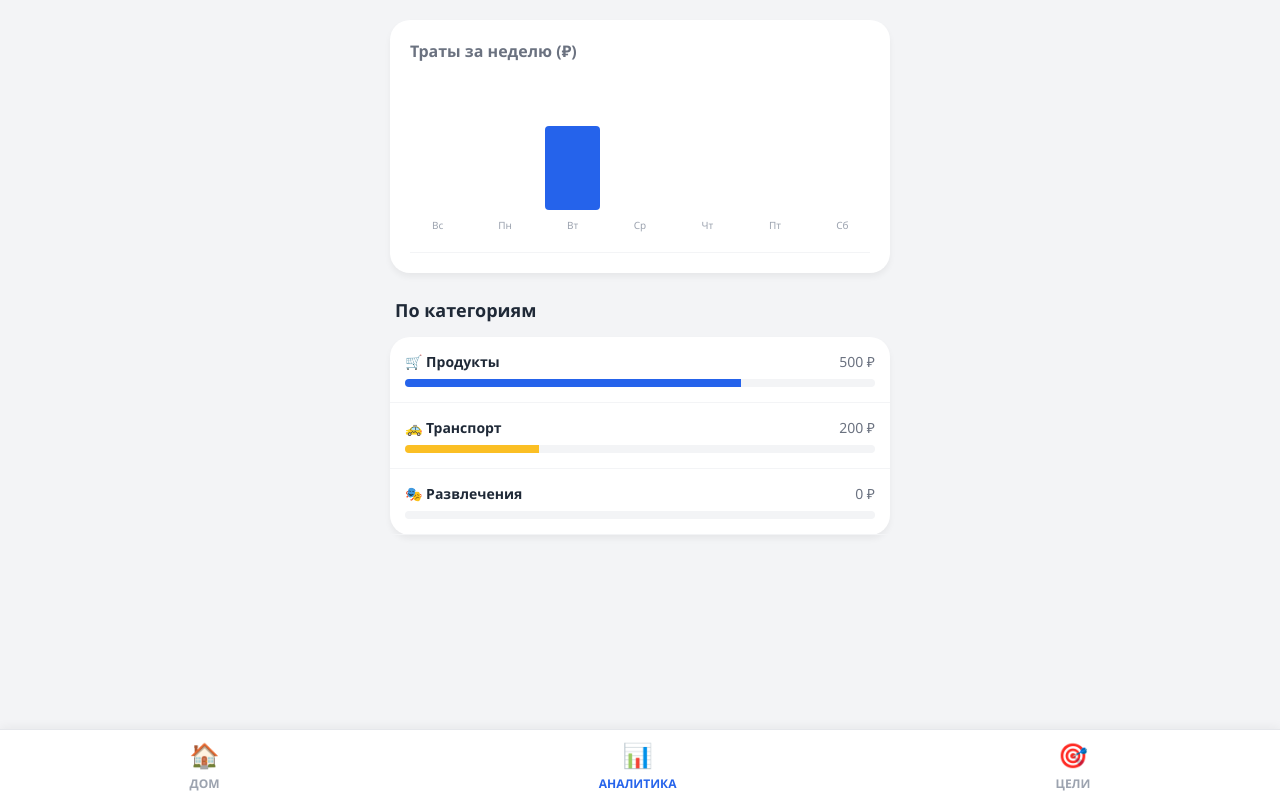
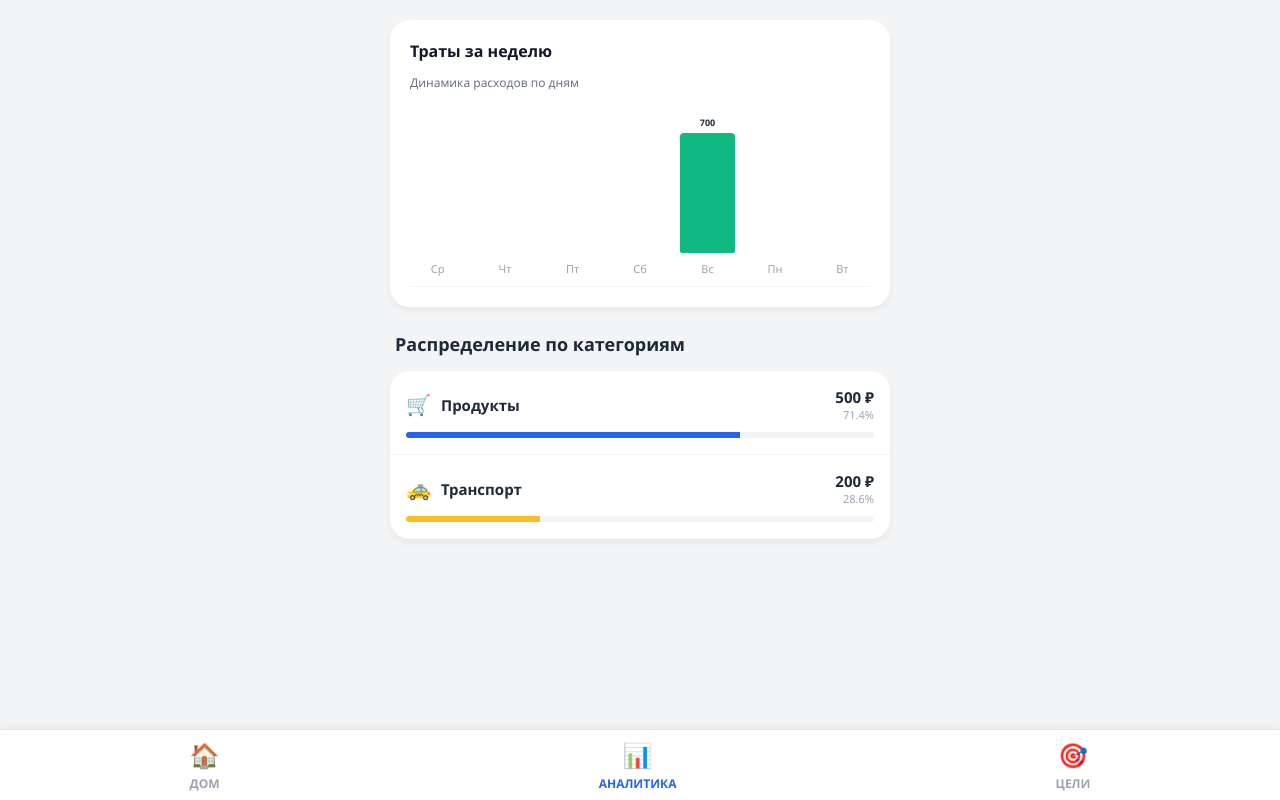
Before and after one commit to skeiigi/ai-financist-vue, a Vue app: page /analytics in a window 1280 px wide. Built offline with nearby package versions, Linux system fonts and the light colour scheme.

Commit message:
Update AnalyticsView.vue

```diff
--- a/src/views/AnalyticsView.vue
+++ b/src/views/AnalyticsView.vue
@@ -1,88 +1,134 @@
 <script setup>
 import { computed } from 'vue'
-import { store } from '../store' // Импортируем наше хранилище
+import { store } from '../store'
 
-// 1. Вычисляем данные для графиков на основе store.transactions
+// 1. Группировка трат по реальным датам (последние 7 дней)
 const chartData = computed(() => {
-  const days = ['Вс', 'Пн', 'Вт', 'Ср', 'Чт', 'Пт', 'Сб'];
-  // Создаем структуру для последних 7 дней
-  const lastDays = days.map(label => ({ label, amount: 0 }));
+  const daysLabels = ['Вс', 'Пн', 'Вт', 'Ср', 'Чт', 'Пт', 'Сб'];
+  const result = [];
 
+  // Создаем массив последних 7 дней (от 6 дней назад до сегодня)
+  for (let i = 6; i >= 0; i--) {
+    const d = new Date();
+    d.setDate(d.getDate() - i);
+    d.setHours(0, 0, 0, 0); // Обнуляем время для точного сравнения
+
+    result.push({
+      dateObj: d,
+      label: daysLabels[d.getDay()],
+      amount: 0
+    });
+  }
+
+  // Распределяем транзакции по созданным дням
   store.transactions.forEach(t => {
-    // Здесь простая логика для примера: ищем совпадение по дню недели
-    // В реальном проекте лучше группировать по датам
-    const date = new Date(); // Предположим, это текущая неделя
-    const dayLabel = days[new Date().getDay()];
-    const dayData = lastDays.find(d => d.label === dayLabel);
-    if (dayData) dayData.amount += t.amount;
-  });
+    // Важно: на бэкенде поле может называться Date, date или createdAt
+    const tDate = new Date(t.date || t.createdAt);
+    tDate.setHours(0, 0, 0, 0);
 
-  return lastDays;
-});
-
-// 2. Вычисляем категории на основе store.transactions
-const categories = computed(() => {
-  const cats = {
-    'Продукты': { amount: 0, color: '#2563eb', icon: '🛒' },
-    'Транспорт': { amount: 0, color: '#fbbf24', icon: '🚕' },
-    'Развлечения': { amount: 0, color: '#34d399', icon: '🎭' }
-  };
-
-  let total = 0;
-  store.transactions.forEach(t => {
-    if (cats[t.category]) {
-      cats[t.category].amount += t.amount;
-      total += t.amount;
+    const dayData = result.find(d => d.dateObj.getTime() === tDate.getTime());
+    if (dayData) {
+      dayData.amount += t.amount;
     }
   });
 
-  return Object.keys(cats).map(name => ({
-    name,
-    ...cats[name],
-    percent: total > 0 ? (cats[name].amount / total) * 100 : 0
-  }));
+  return result;
 });
 
-// Находим максимальную сумму для масштабирования графиков
+// 2. Улучшенный расчет категорий (динамический)
+const categories = computed(() => {
+  // Названия должны совпадать с теми, что ты выбираешь при добавлении
+  const config = {
+    'Продукты': { color: '#2563eb', icon: '🛒' },
+    'Транспорт': { color: '#fbbf24', icon: '🚕' },
+    'Развлечения': { color: '#34d399', icon: '🎭' },
+    'Здоровье': { color: '#ef4444', icon: '💊' },
+    'Другое': { color: '#6b7280', icon: '📦' }
+  };
+
+  const stats = {};
+  let total = 0;
+
+  store.transactions.forEach(t => {
+    const catName = t.category || 'Другое';
+    if (!stats[catName]) {
+      stats[catName] = {
+        amount: 0,
+        color: config[catName]?.color || '#9ca3af',
+        icon: config[catName]?.icon || '💰'
+      };
+    }
+    stats[catName].amount += t.amount;
+    total += t.amount;
+  });
+
+  return Object.keys(stats).map(name => ({
+    name,
+    ...stats[name],
+    percent: total > 0 ? (stats[name].amount / total) * 100 : 0
+  })).sort((a, b) => b.amount - a.amount); // Самые дорогие категории сверху
+});
+
 const maxAmount = computed(() => {
   const amounts = chartData.value.map(d => d.amount);
-  return Math.max(...amounts, 1000); // Минимум 1000 для красоты
+  const max = Math.max(...amounts);
+  return max > 0 ? max : 1000;
 });
-
-// Стили фильтров (можно оставить без изменений)
-const activeFilterStyle = { /* ... твой код ... */ }
-const inactiveFilterStyle = { /* ... твой код ... */ }
 </script>
 
 <template>
-  <div class="container">
+  <div class="container" style="padding-bottom: 80px;">
     <div class="card" style="padding: 20px;">
-      <h3 style="margin: 0 0 20px 0; font-size: 16px; color: #6b7280;">Траты за неделю (₽)</h3>
-      <div style="display: flex; align-items: flex-end; justify-content: space-between; height: 150px; padding-bottom: 20px; border-bottom: 1px solid #f3f4f6;">
+      <h3 style="margin: 0 0 5px 0; font-size: 16px; color: #111827;">Траты за неделю</h3>
+      <p style="font-size: 12px; color: #6b7280; margin-bottom: 25px;">Динамика расходов по дням</p>
+
+      <div style="display: flex; align-items: flex-end; justify-content: space-between; height: 160px; padding-bottom: 10px; border-bottom: 1px solid #f3f4f6;">
         <div v-for="(day, index) in chartData" :key="index"
              style="display: flex; flex-direction: column; align-items: center; width: 12%;">
+
+          <span v-if="day.amount > 0" style="font-size: 9px; font-weight: bold; margin-bottom: 4px;">{{ day.amount }}</span>
+
           <div :style="{
             height: (day.amount / maxAmount * 120) + 'px',
             width: '100%',
-            background: day.amount > 2000 ? '#ef4444' : '#2563eb',
-            borderRadius: '4px',
-            transition: 'height 0.3s ease'
+            background: day.amount === maxAmount && day.amount > 0 ? '#10b981' : '#3b82f6',
+            borderRadius: '4px 4px 2px 2px',
+            transition: 'height 0.5s ease-out'
           }"></div>
-          <span style="font-size: 10px; color: #9ca3af; margin-top: 8px;">{{ day.label }}</span>
+
+          <span style="font-size: 11px; color: #9ca3af; margin-top: 8px; font-weight: 500;">{{ day.label }}</span>
         </div>
       </div>
     </div>
 
-    <h3 style="margin: 25px 0 15px 5px; font-size: 18px;">По категориям</h3>
-    <div class="card" style="padding: 0;">
+    <h3 style="margin: 25px 0 15px 5px; font-size: 18px; font-weight: bold;">Распределение по категориям</h3>
+
+    <div v-if="categories.length === 0" class="card" style="padding: 30px; text-align: center; color: #9ca3af;">
+      Здесь пока нет данных. Добавьте свою первую трату!
+    </div>
+
+    <div v-else class="card" style="padding: 0; overflow: hidden;">
       <div v-for="cat in categories" :key="cat.name"
-           style="padding: 15px; border-bottom: 1px solid #f3f4f6; display: flex; flex-direction: column; gap: 8px;">
-        <div style="display: flex; justify-content: space-between; font-size: 14px;">
-          <span style="font-weight: bold;">{{ cat.icon }} {{ cat.name }}</span>
-          <span style="color: #6b7280;">{{ cat.amount }} ₽</span>
+           style="padding: 16px; border-bottom: 1px solid #f3f4f6; display: flex; flex-direction: column; gap: 10px;">
+
+        <div style="display: flex; justify-content: space-between; align-items: center;">
+          <div style="display: flex; align-items: center; gap: 10px;">
+            <span style="font-size: 20px;">{{ cat.icon }}</span>
+            <span style="font-weight: 600; font-size: 15px;">{{ cat.name }}</span>
+          </div>
+          <div style="text-align: right;">
+            <div style="font-weight: bold; font-size: 15px;">{{ cat.amount.toLocaleString() }} ₽</div>
+            <div style="font-size: 11px; color: #9ca3af;">{{ cat.percent.toFixed(1) }}%</div>
+          </div>
         </div>
-        <div style="height: 8px; background: #f3f4f6; border-radius: 4px; overflow: hidden;">
-          <div :style="{ width: cat.percent + '%', background: cat.color, height: '100%', transition: 'width 0.5s ease' }"></div>
+
+        <div style="height: 6px; background: #f3f4f6; border-radius: 10px; overflow: hidden;">
+          <div :style="{
+            width: cat.percent + '%',
+            background: cat.color,
+            height: '100%',
+            transition: 'width 0.8s cubic-bezier(0.1, 0.7, 1.0, 0.1)'
+          }"></div>
         </div>
       </div>
     </div>
```
